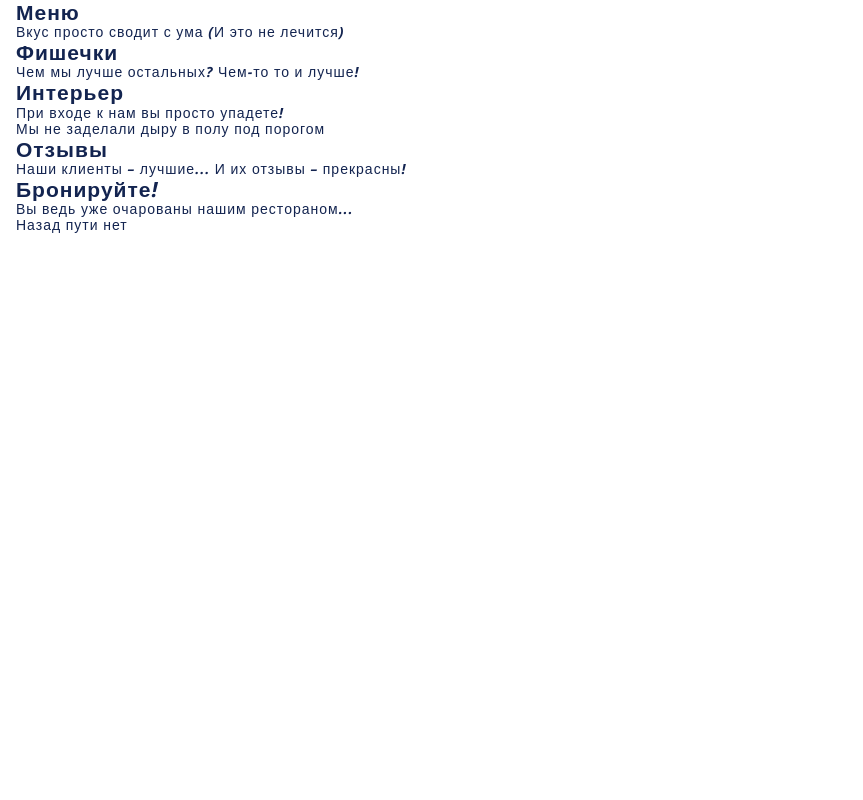
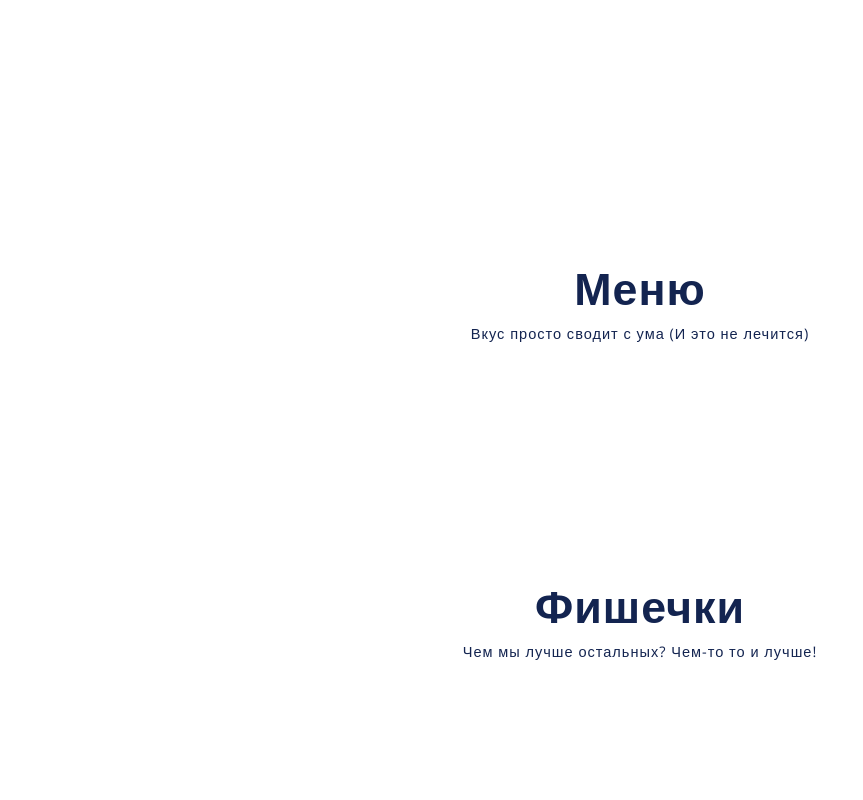
Before and after one commit to 1Kiseleva/vera2, a plain HTML site: page pizzaLanding/index.html in a window 1280 px wide. Shown: the top 800 px of the page, without its empty margins (0-863 px from the left). Drawn offline with Linux system fonts and the light colour scheme.

Commit message:
lesson_18_11

```diff
--- a/pizzaLanding/css/blocks/body.css
+++ b/pizzaLanding/css/blocks/body.css
@@ -1,8 +1,17 @@
 .body {
+    min-height: 100vh;
+    position: relative;
 }
 
 .body__header {
+    width: 100%;
+    display: flex;
+    min-height: var(--header-height);
+    position: fixed;
+    top: 0;
+    z-index: 100;
 }
 
 .body__main {
+    min-height: calc(100vh - var(--header-height));
 }
--- a/pizzaLanding/css/blocks/main.css
+++ b/pizzaLanding/css/blocks/main.css
@@ -2,19 +2,94 @@
 }
 
 .main__section {
+    min-height: 100vh;
+    display: flex;
+    padding-top: var(--header-height);
+    padding-bottom: 2rem;
 }
 
 .main__section-container {
+    display: flex;
+    justify-content: space-between;
+    align-items: center;
 }
 
 .main__section-header {
+    display: flex;
+    flex-direction: column;
+    align-items: center;
+    justify-content: center;
+    padding: 0 1rem;
+    margin-top: 2rem;
+    margin-left: auto;
+    margin-right: auto;
+    position: sticky;
+    top: var(--header-height);
+    z-index: 20;
 }
 
 .main__section-header-text {
-}
+        display: flex;
+        align-items: center;
+        font-size: 4rem;
+        font-family: "Open Sans 600", sans-serif;
+    }
 
 .main__section-text {
-}
+        margin-top: 1rem;
+        width: 100%;
+        text-align: center;
+        font-size: 1.3rem;
+        font-family: "Open Sans italic", sans-serif;
+    }
 
 .main__section-block {
+        width: 100%;
+        max-width: 900px;
+        margin-left: auto;
+        margin-right: auto;
+        position: relative;
+    }
+
+.main__section-container {
+        display: flex;
+        justify-content: space-between;
+        align-items: center;
+    }
+
+.main__section-container_reverse {
+        flex-direction: row-reverse;
+    }
+
+    /* ----------------media---------------- */
+@media screen and (max-width: 1280px) {
+    .main__section {
+        min-height: auto;
+        padding-bottom: var(--header-height);
+    }
+    .main__section-container,
+    .main__section-container_reverse {
+        flex-direction: column;
+        justify-content: flex-start;
+    }
+    .main__section-header {
+        margin-bottom: 5rem;
+        position: relative;
+        top: 0;
+    }
 }
+@media screen and (max-width: 1000px) {
+    .main__section-text {
+        font-size: 1.4rem;
+    }
+}
+@media screen and (max-width: 768px) {
+    .main__section-text {
+        font-size: 1.7rem;
+    }
+}
+@media screen and (max-width: 420px) {
+    .main__section-text {
+        font-size: 1.9rem;
+    }
+}
--- a/pizzaLanding/css/globalStyles.css
+++ b/pizzaLanding/css/globalStyles.css
@@ -34,3 +34,10 @@ ul {
         -moz-box-shadow: 0 3px 5px 0 var(--color-basic-1_special-1); /*For Firefox*/
         box-shadow: 0 3px 5px 0 var(--color-basic-1_special-1);
     }
+
+    /* -------------media---------------- */
+@media screen and (max-width: 1920px) {
+    html {
+        font-size: var(--page-font-size-html);
+    }
+}
--- a/pizzaLanding/css/variables.css
+++ b/pizzaLanding/css/variables.css
@@ -1,4 +1,33 @@
-/* переменные */
 :root {
-    --header-height: 100px;
+    /* Существующая переменная высоты заголовка */
+    --header-height: 80px;
+
+    /* ----------Адаптивный размер текста----------------- */
+    --page-width: 100vw;
+    --page-width-default-px: 1920px;
+    --page-width-default: 1920;
+
+    --page-width-adaptive-px: 320px;
+    --page-width-adaptive: 320;
+
+    /* page min fs */
+    --page-font-size-min-px: 7px;
+    --page-font-size-min: 7;
+
+    /* page default font-size */
+    --page-font-size-default-px: 14px;
+    --page-font-size-default: 14;
+
+    /* page default font-size calculated: */
+    --page-font-size-html: calc(
+        var(--page-font-size-min-px) + (var(--page-font-size-default) - var(--page-font-size-min)) *
+        ((var(--page-width) - var(--page-width-adaptive-px)) / (var(--page-width-default) - var(--page-width-adaptive)))
+    );
+
+    /* ------media-------- */
+    @media screen and (max-width: 1280px) {
+        :root {
+            --header-height: 72px;
+        }
+    }
 }
--- a/pizzaLanding/index.html
+++ b/pizzaLanding/index.html
@@ -21,7 +21,7 @@
 
     <!-- menu -->
     <section id="menu" class="main__section menu">
-        <div class="main__section-container container">
+        <div class="main__section-container main__section-container_reverse container">
             <header class="main__section-header menu__header">
               <h2 class="main__section-header-text">Меню</h2>
               <p class="main__section-text">Вкус просто сводит с ума (И это не лечится)</p>
@@ -47,7 +47,7 @@
 
     <!-- interior -->
     <section id="interior" class="main__section interior">
-        <div class="main__section-container container">
+        <div class="main__section-container main__section-container_reverse container">
             <header class="main__section-header">
               <h2 class="main__section-header-text">Интерьер</h2>
               <p class="main__section-text">При входе к нам вы просто упадете!<br>Мы не заделали дыру в полу под порогом</p>
@@ -67,7 +67,7 @@
 
     <!-- reservation -->
     <section id="reservation" class="main__section reservation">
-        <div class="main__section-container container">
+        <div class="main__section-container main__section-container_reverse container">
             <header class="main__section-header">
               <h2 class="main__section-header-text">Бронируйте!</h2>
               <p class="main__section-text">Вы ведь уже очарованы нашим рестораном...<br>Назад пути нет</p>
```
Also changed, not shown: lesson/урок6.PNG (added).
